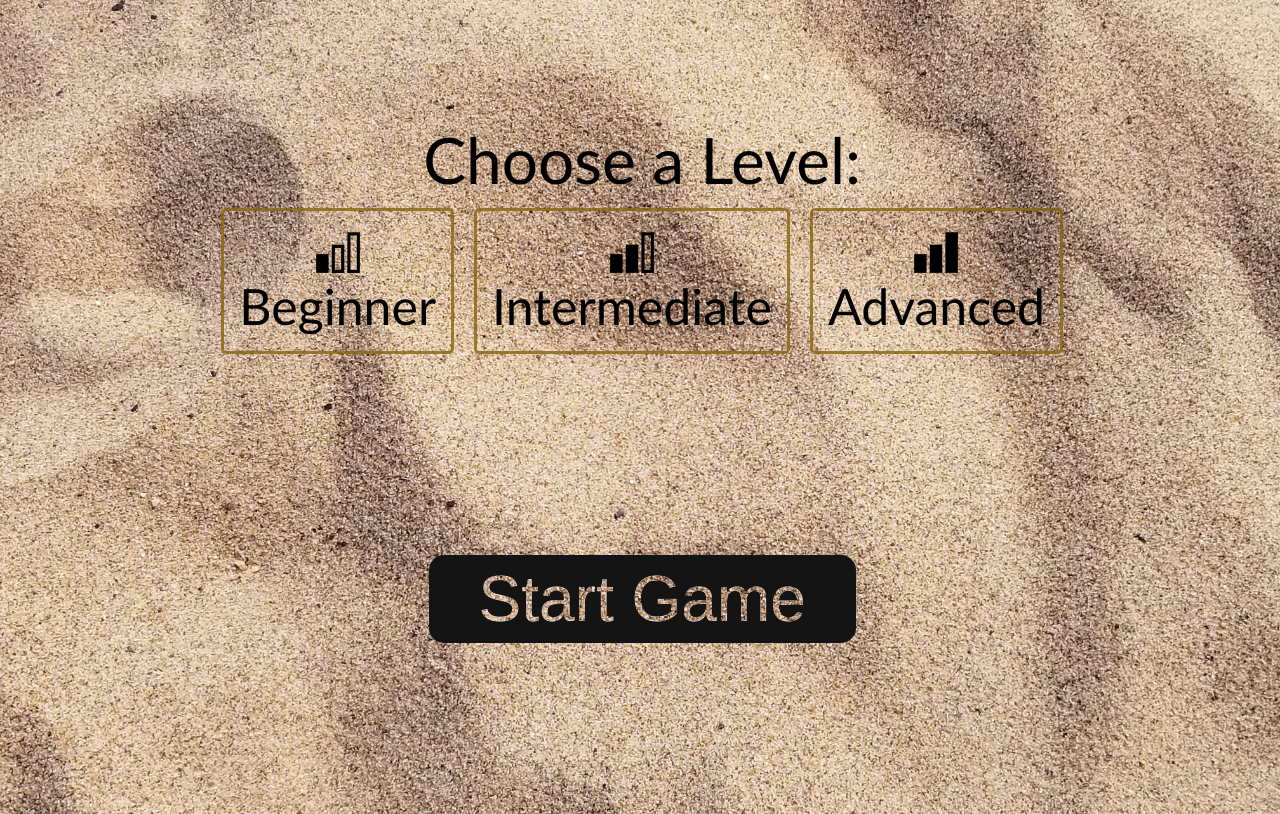
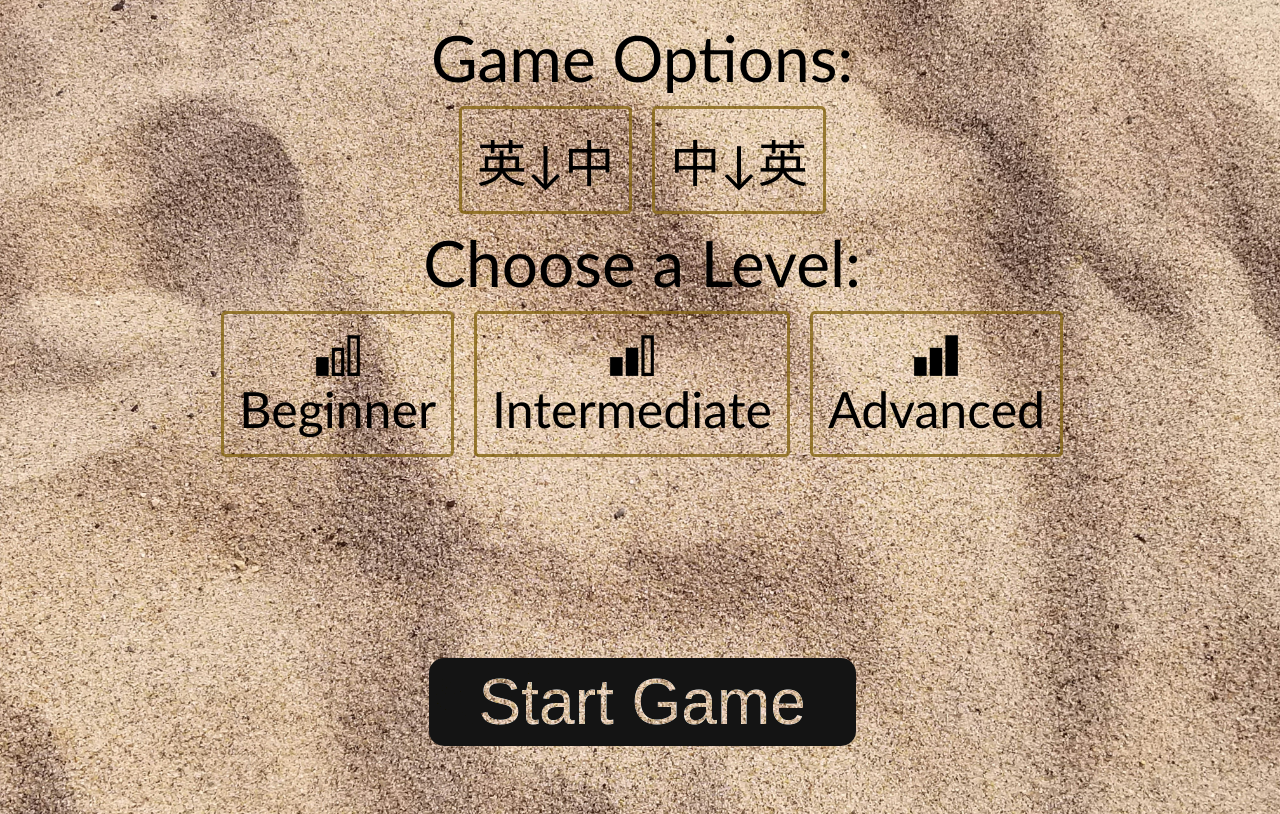
Before and after one commit to Hadar-N/icarecontrol, a Flask app: page /game/ in a window 1280 px wide. Run offline with Flask 3, Linux system fonts and the light colour scheme; parts of the project's set-up code (start-up, migrations or seed data) failed here and were passed over.

Commit message:
added radio

```diff
--- a/static/consts.py
+++ b/static/consts.py
@@ -2,6 +2,9 @@ from enum import Enum
 
 LOGFILE= "running.log"
 
+class GAME_OPTIONS(str, Enum):
+    ENtoZH = '英↓中'
+    ZHtoEN = '中↓英'
 class GAME_LEVELS(str, Enum):
     BEGINNER = "beginner"
     INTERMEDIATE = "intermediate"
--- a/static/css/pages/gamestart.css
+++ b/static/css/pages/gamestart.css
@@ -1,6 +1,6 @@
 @import '../vars.css';
 
-.levels {
+.bigradio {
     display: flex;
     justify-content: center;
     font-size: 50px;
@@ -15,10 +15,10 @@
     border-radius: 5px;
 }
 
-.levels input[type="radio"] {
+.bigradio input[type="radio"] {
     display: none;
 }
-.levels input[type="radio"]:checked + .singlelevel {
+.bigradio input[type="radio"]:checked + .singlelevel {
     background-color: rgba(var(--brown-light-shade), 0.3);
 }
 .singlelevel img {
--- a/templates/gamestart.html
+++ b/templates/gamestart.html
@@ -9,9 +9,20 @@
     <form method="POST" class="fulldisplay centered">
         {{ form.csrf_token }}
         <div>
+            {{ form.option.label }}
+            <p>
+            <div class="bigradio">
+                {% for subfield in form.option %}
+                {{ subfield }}
+                <label for="{{subfield.id}}" class="singlelevel">
+                    <span>{{ subfield.label }}</span>
+                </label>
+                {% endfor %}
+            </div>
+
             {{ form.level.label }}
             <p>
-            <div class="levels cap-text">
+            <div class="bigradio cap-text">
                 {% for subfield in form.level %}
                 {{ subfield }}
                 <label for="{{subfield.id}}" class="singlelevel">
--- a/utils/forms.py
+++ b/utils/forms.py
@@ -1,13 +1,22 @@
 from flask_wtf import FlaskForm
 from wtforms import SelectField, RadioField, ValidationError
 
-from static.consts import GAME_LEVELS
+from static.consts import GAME_LEVELS, GAME_OPTIONS
 
 def ValidateLevel(form, field):
     if not (field.data and field.data in [l.value for l in GAME_LEVELS]):
         raise ValidationError("Please select a game level")
 
+def ValidateOption(form, field):
+    print(field.data)
+    if not (field.data and field.data in [l.value for l in GAME_OPTIONS]):
+        raise ValidationError("Please select a game option")
+
 class GameStartForm(FlaskForm):
+    option = RadioField('Game Options:',
+        choices=[(opt.name, opt.value) for opt in GAME_OPTIONS],
+        validators=[ValidateOption],
+    )
     level = RadioField('Choose a Level:',
         choices=[(level.value, level.value) for level in GAME_LEVELS],
         validators=[ValidateLevel],
```
